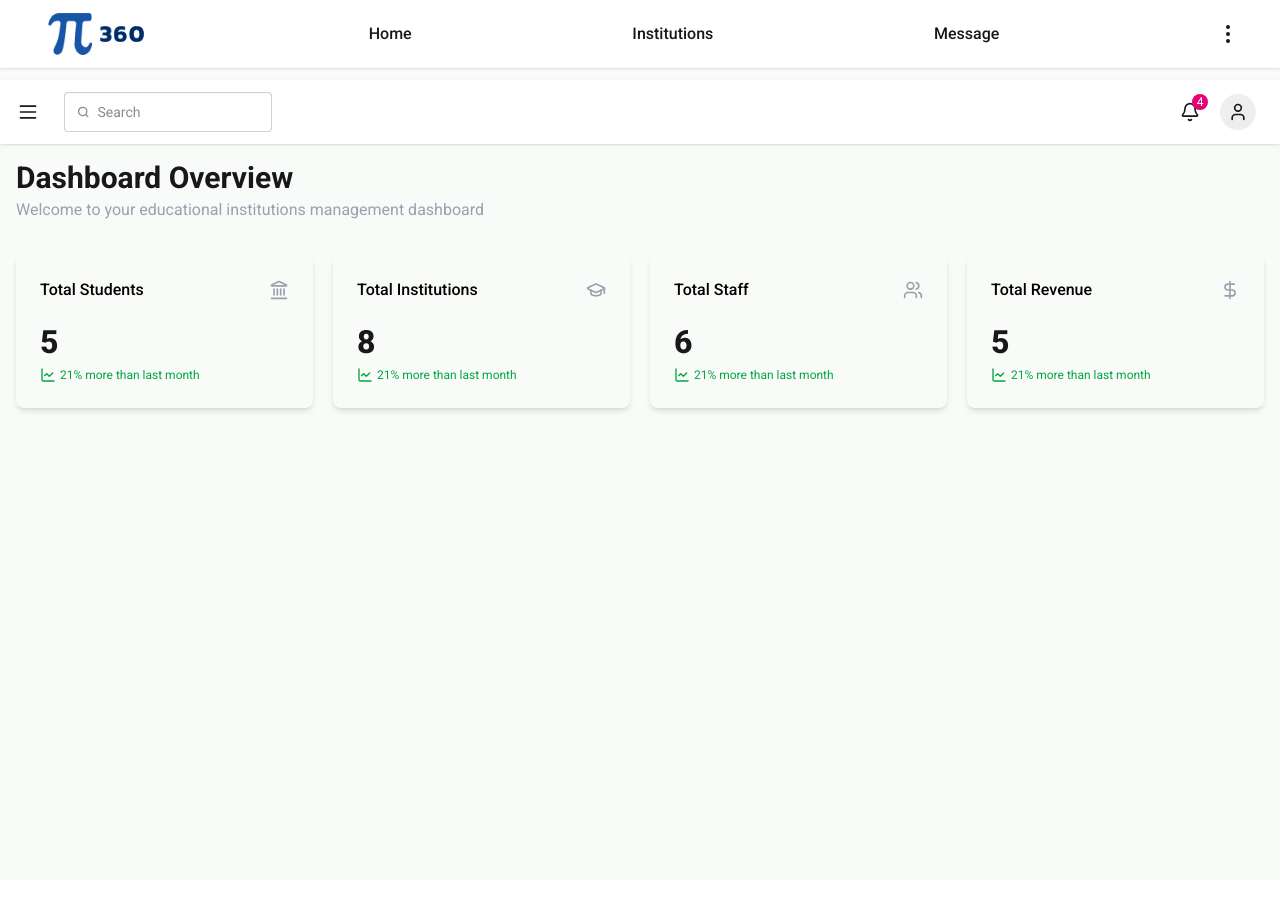
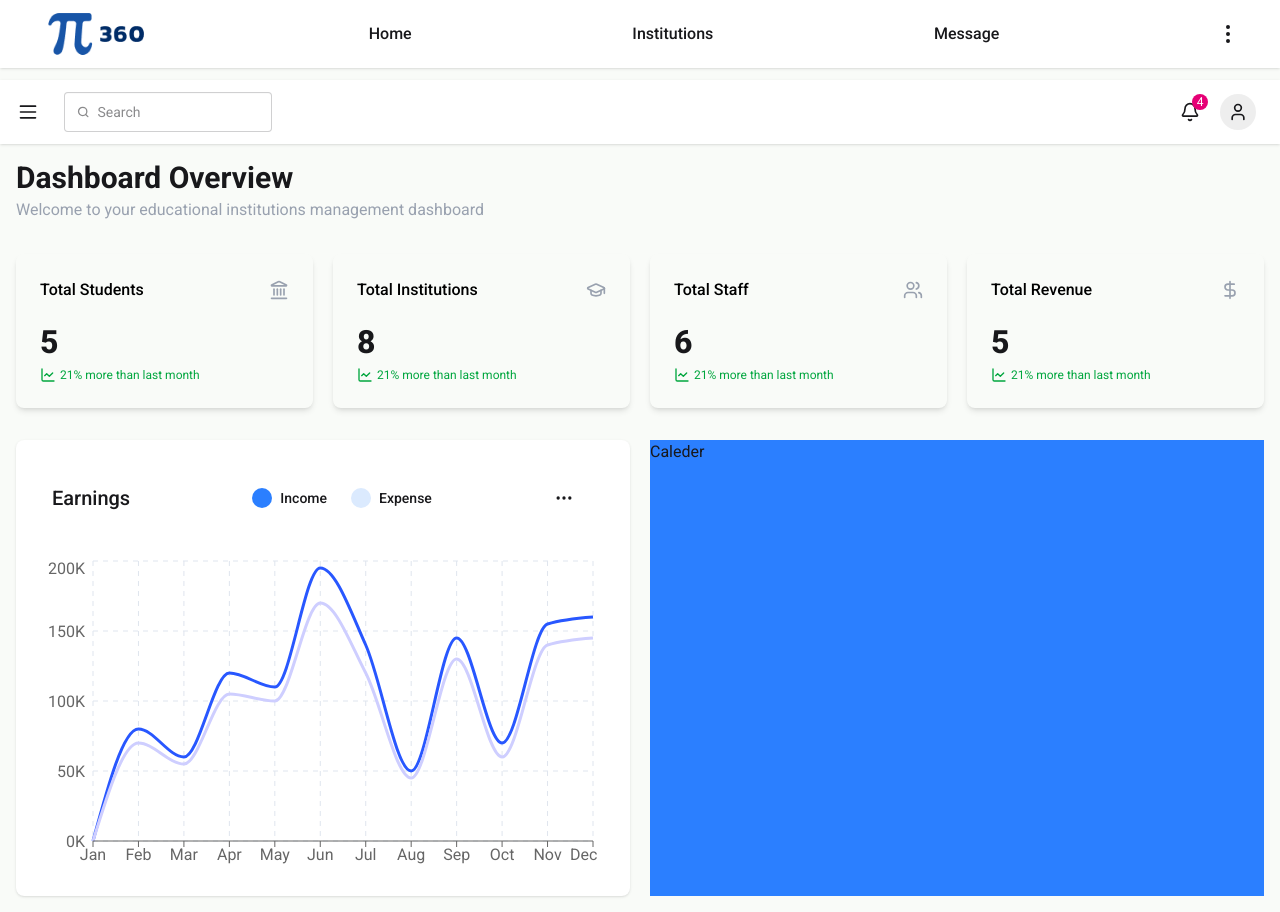
Before and after one commit to hasnatfahmidkhan/my-soft-take, a React (Vite) app: page /dashboard in a window 1280 px wide. Before the commit the page ends 880 px from the top, so only its background shows below. Built offline with nearby package versions, Linux system fonts and the light colour scheme.

Commit message:
added rechart for income and expense

```diff
--- a/package.json
+++ b/package.json
@@ -12,9 +12,11 @@
   "dependencies": {
     "lucide-react": "^0.561.0",
     "react": "^19.2.0",
+    "react-calendar": "^6.0.0",
     "react-dom": "^19.2.0",
     "react-icons": "^5.5.0",
     "react-router": "^7.10.1",
+    "recharts": "^3.6.0",
     "swiper": "^12.0.3"
   },
   "devDependencies": {
--- /dev/null
+++ b/src/Pages/Dashboard/Calendar/Calendar.jsx
@@ -0,0 +1,7 @@
+import React from "react";
+
+const Calendar = () => {
+  return <div className="bg-blue-500">Caleder</div>;
+};
+
+export default Calendar;
--- a/src/Pages/Dashboard/DashboardHome/DashboardHome.jsx
+++ b/src/Pages/Dashboard/DashboardHome/DashboardHome.jsx
@@ -5,6 +5,8 @@ import {
   Landmark,
   Users,
 } from "lucide-react";
+import EarningsChart from "../EarningsChart/EarningsChart";
+import Calendar from "../Calendar/Calendar";
 
 const DashboardHome = () => {
   const stats = [
@@ -51,12 +53,12 @@ const DashboardHome = () => {
         className="mt-8
       "
       >
-        <div className="grid grid-cols-4 gap-5">
+        <div className="grid grid-cols-1 md:grid-cols-3 lg:grid-cols-4 gap-5">
           {stats.map((stat, i) => (
             <div key={i} className="card shadow-md gap-y-4 p-6">
               <div className="stat-title text-base capitalize text-black font-medium flex items-center justify-between">
                 {stat.label}
-                <stat.icon className="text-gray-400 size-5"/>
+                <stat.icon className="text-gray-400 size-5" />
               </div>
               <div>
                 <div className="stat-value">{stat.count}</div>
@@ -68,6 +70,11 @@ const DashboardHome = () => {
           ))}
         </div>
       </div>
+
+      <div className="grid grid-cols-1 lg:grid-cols-2 gap-5 mt-8">
+        <EarningsChart />
+        <Calendar />
+      </div>
     </div>
   );
 };
--- /dev/null
+++ b/src/Pages/Dashboard/EarningsChart/EarningsChart.jsx
@@ -0,0 +1,85 @@
+import { Ellipsis } from "lucide-react";
+import {
+  CartesianGrid,
+  Line,
+  LineChart,
+  ResponsiveContainer,
+  Tooltip,
+  XAxis,
+  YAxis,
+} from "recharts";
+
+const EarningsChart = () => {
+  const data = [
+    { month: "Jan", income: 0, expense: 0 },
+    { month: "Feb", income: 80000, expense: 70000 },
+    { month: "Mar", income: 60000, expense: 55000 },
+    { month: "Apr", income: 120000, expense: 105000 },
+    { month: "May", income: 110000, expense: 100000 },
+    { month: "Jun", income: 195000, expense: 170000 },
+    { month: "Jul", income: 140000, expense: 120000 },
+    { month: "Aug", income: 50000, expense: 45000 },
+    { month: "Sep", income: 145000, expense: 130000 },
+    { month: "Oct", income: 70000, expense: 60000 },
+    { month: "Nov", income: 155000, expense: 140000 },
+    { month: "Dec", income: 160000, expense: 145000 },
+  ];
+  return (
+    <div className="card bg-base-100 shadow-sm pl-3 py-5 pr-8">
+      <div className="card-body">
+        <div className="flex justify-between items-center">
+          <h3 className="text-xl font-medium">Earnings</h3>
+          <div className="flex items-center gap-6">
+            <div className="flex items-center gap-2">
+              <span className="w-5 h-5 rounded-full bg-blue-500"></span>
+              <span className="text-sm font-medium">Income</span>
+            </div>
+            <div className="flex items-center gap-2">
+              <span className="w-5 h-5 rounded-full bg-blue-100"></span>
+              <span className="text-sm font-medium">Expense</span>
+            </div>
+          </div>
+          <div>
+            <Ellipsis className="size-5" />
+          </div>
+        </div>
+      </div>
+      <div className="h-80 mt-5">
+        <ResponsiveContainer width={"100%"} height={"100%"}>
+          <LineChart data={data}>
+            <CartesianGrid strokeDasharray={"5 5"} stroke="#DFE5EE" />
+            <XAxis dataKey="month" fill="#000000" />
+            <YAxis
+              tickFormatter={(v) => `${v / 1000}K`}
+              thick={{
+                fill: "#000000",
+                fontSize: "12px",
+                color: "#000000",
+              }}
+              axisLine={false}
+              tickLine={false}
+            />
+            <Tooltip />
+
+            <Line
+              type="monotone"
+              dataKey="income"
+              stroke="#2857FF"
+              strokeWidth={3}
+              dot={false}
+            />
+            <Line
+              type="monotone"
+              dataKey="expense"
+              stroke="#CECEFF"
+              strokeWidth={3}
+              dot={false}
+            />
+          </LineChart>
+        </ResponsiveContainer>
+      </div>
+    </div>
+  );
+};
+
+export default EarningsChart;
```
Also changed, not shown: 1 other file (tests, documents, lock files or other folders).
